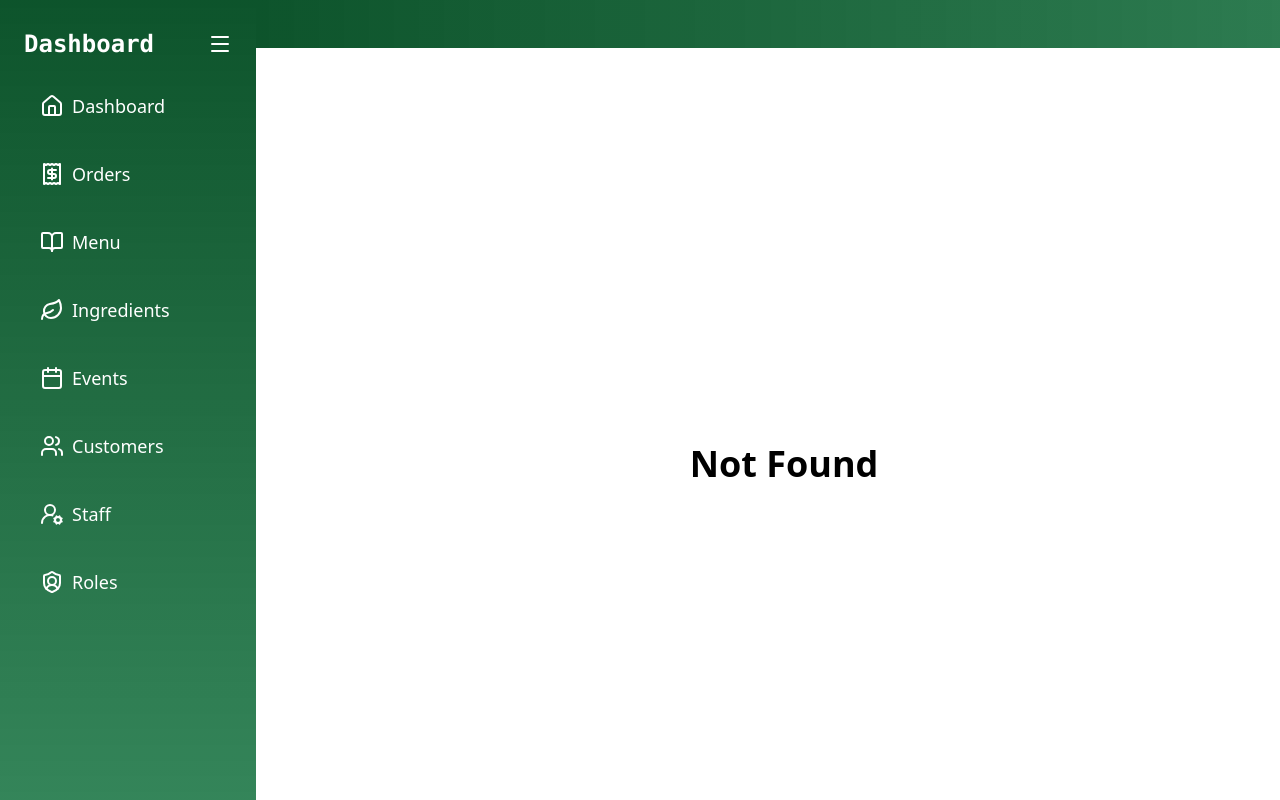
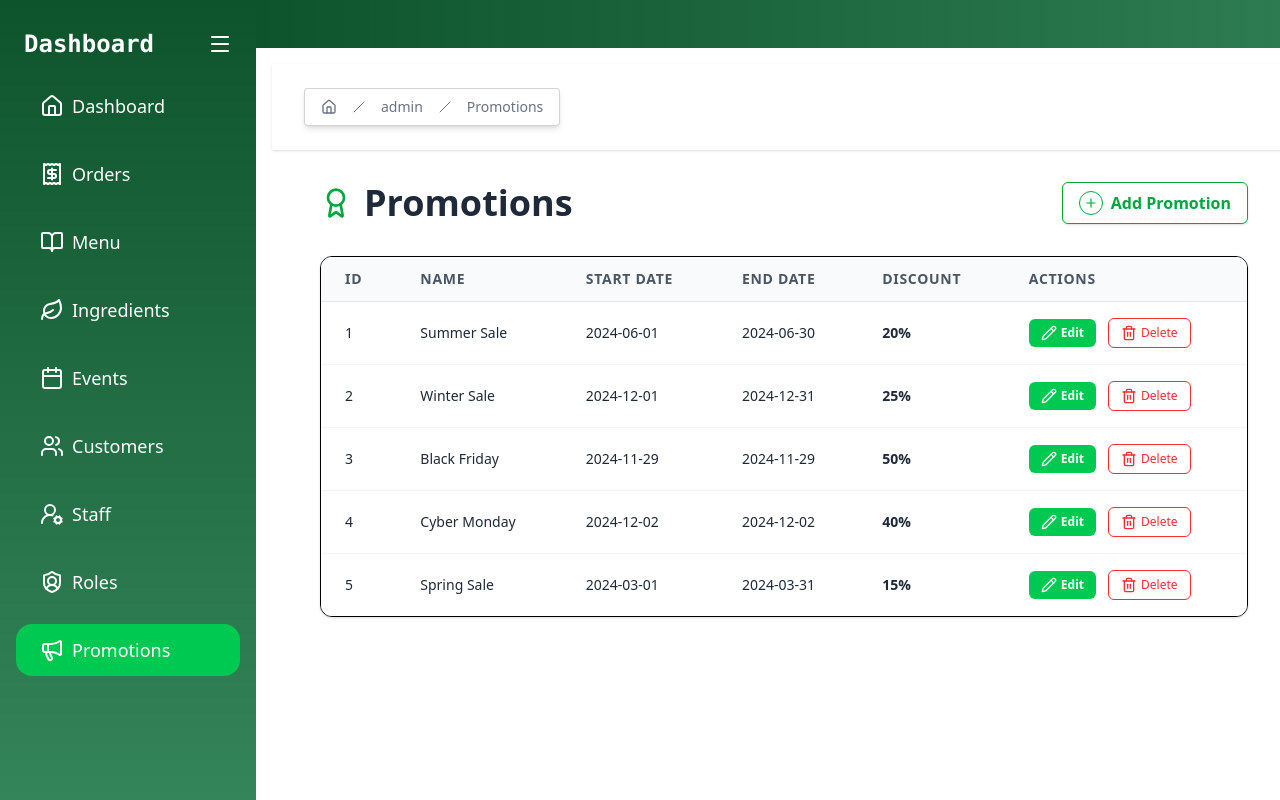
Before and after one commit to Ishan-Kanishka/servizio, a React (Vite) app in the folder client/: page /admin/promotions in a window 1280 px wide. Before the commit this address had no page. Built offline with nearby package versions, Linux system fonts and the light colour scheme.

Commit message:
Add Promotions

```diff
--- a/client/src/App.jsx
+++ b/client/src/App.jsx
@@ -14,6 +14,8 @@ import Customers from './Pages/Dashboard/Pages/Customers/Customers';
 import Staff from './Pages/Dashboard/Pages/Staff/Staff';
 import Roles from './Pages/Dashboard/Pages/Roles/Roles';
 import Login from './Pages/Login/Login';
+import Promotions
+  from './Pages/Dashboard/Pages/Promotions/Promotions/Promotions';
 
 const App = () => {
   return (
@@ -40,6 +42,7 @@ const App = () => {
           <Route path="customers" element={<Customers />} />
           <Route path="staff" element={<Staff />} />
           <Route path="roles" element={<Roles />} />
+          <Route path="promotions" element={<Promotions />} />
           <Route
             path="*"
             element={
--- a/client/src/Components/SideBar/SideBar.jsx
+++ b/client/src/Components/SideBar/SideBar.jsx
@@ -1,17 +1,14 @@
 import {
   Receipt,
   Home,
-  LayoutGrid,
   Menu,
-  MessageCircle,
-  Podcast,
-  Smartphone,
   BookOpen,
   Leaf,
   Calendar,
   Users,
   UserCog2Icon,
   ShieldUserIcon,
+  Megaphone,
 } from 'lucide-react';
 import {NavLink} from 'react-router-dom';
 
@@ -58,6 +55,11 @@ function SideBar({isSideBarOpen, setIsSideBarOpen}) {
       Icon: ShieldUserIcon,
       path: '/roles',
     },
+    {
+      name: 'Promotions',
+      Icon: Megaphone,
+      path: '/promotions',
+    },
   ];
   return (
     <div
--- /dev/null
+++ b/client/src/Pages/Dashboard/Pages/Promotions/Components/EditPromo.Jsx
@@ -0,0 +1,7 @@
+import React from 'react';
+
+const EditPromo = () => {
+  return <div>EditPromo</div>;
+};
+
+export default EditPromo;
--- /dev/null
+++ b/client/src/Pages/Dashboard/Pages/Promotions/Promotions/Promotions.jsx
@@ -0,0 +1,144 @@
+import {Award, Pencil, Plus, Trash2} from 'lucide-react';
+import BreadCrumb from '../../../../../Components/BradCrumb/BreadCrumb';
+
+const Promotions = () => {
+  const promotions = [
+    {
+      id: 1,
+      name: 'Summer Sale',
+      startDate: '2024-06-01',
+      endDate: '2024-06-30',
+      discount: '20%',
+    },
+    {
+      id: 2,
+      name: 'Winter Sale',
+      startDate: '2024-12-01',
+      endDate: '2024-12-31',
+      discount: '25%',
+    },
+    {
+      id: 3,
+      name: 'Black Friday',
+      startDate: '2024-11-29',
+      endDate: '2024-11-29',
+      discount: '50%',
+    },
+    {
+      id: 4,
+      name: 'Cyber Monday',
+      startDate: '2024-12-02',
+      endDate: '2024-12-02',
+      discount: '40%',
+    },
+    {
+      id: 5,
+      name: 'Spring Sale',
+      startDate: '2024-03-01',
+      endDate: '2024-03-31',
+      discount: '15%',
+    },
+  ];
+
+  return (
+    <div className="w-full min-h-screen bg-white">
+      {/* Breadcrumb */}
+      <div className="w-full px-8 py-6 flex items-center justify-between bg-white shadow">
+        <BreadCrumb
+          main_title="admin"
+          sub_title="Promotions"
+          main_to="/admin"
+          sub_to="/admin/promotions"
+        />
+      </div>
+
+      {/* Page Content */}
+      <div className="px-12 py-8">
+        {/* Header */}
+        <div className="flex items-center justify-center gap-3 mb-8">
+          <div className="flex items-center gap-3">
+            <Award className="text-green-600 w-8 h-8" />
+            <h1 className="text-4xl font-extrabold text-gray-800">
+              Promotions
+            </h1>
+          </div>
+          <div className="flex-1 flex justify-end">
+            <button className="inline-flex items-center gap-2 px-4 py-2 border border-green-600 text-green-600 hover:bg-green-600 font-bold rounded-md shadow transition-all duration-300 hover:text-white group">
+              <Plus className="w-6 h-6 border-1 border-green-600 rounded-full p-1 group-hover:border-white group-hover:text-white" />
+              Add Promotion
+            </button>
+          </div>
+        </div>
+
+        {/* Table */}
+        <div className="w-full bg-white rounded-xl shadow border overflow-x-auto">
+          {promotions.length > 0
+            ? <table className="min-w-full divide-y divide-gray-200 text-sm">
+                <thead className="bg-gray-50">
+                  <tr>
+                    <th className="px-6 py-3 text-left font-semibold text-gray-600 uppercase tracking-wider">
+                      ID
+                    </th>
+                    <th className="px-6 py-3 text-left font-semibold text-gray-600 uppercase tracking-wider">
+                      Name
+                    </th>
+                    <th className="px-6 py-3 text-left font-semibold text-gray-600 uppercase tracking-wider">
+                      Start Date
+                    </th>
+                    <th className="px-6 py-3 text-left font-semibold text-gray-600 uppercase tracking-wider">
+                      End Date
+                    </th>
+                    <th className="px-6 py-3 text-left font-semibold text-gray-600 uppercase tracking-wider">
+                      Discount
+                    </th>
+                    <th className="px-6 py-3 text-left font-semibold text-gray-600 uppercase tracking-wider">
+                      Actions
+                    </th>
+                  </tr>
+                </thead>
+                <tbody className="bg-white divide-y divide-gray-100">
+                  {promotions.map (promotion => (
+                    <tr
+                      key={promotion.id}
+                      className="hover:bg-gray-50 transition"
+                    >
+                      <td className="px-6 py-4 text-gray-800">
+                        {promotion.id}
+                      </td>
+                      <td className="px-6 py-4 text-gray-800 capitalize">
+                        {promotion.name}
+                      </td>
+                      <td className="px-6 py-4 text-gray-800">
+                        {promotion.startDate}
+                      </td>
+                      <td className="px-6 py-4 text-gray-800">
+                        {promotion.endDate}
+                      </td>
+                      <td className="px-6 py-4 text-gray-800 font-semibold">
+                        {promotion.discount}
+                      </td>
+                      <td className="px-6 py-4 text-gray-800">
+                        <div className="flex items-center gap-3">
+                          <button className="inline-flex items-center gap-1 px-3 py-1.5 bg-green-500 hover:bg-green-600 text-white font-bold rounded-md text-xs transition">
+                            <Pencil className="w-4 h-4" />
+                            Edit
+                          </button>
+
+                          <button className="inline-flex items-center gap-1 px-3 py-1.5 border border-red-500 text-red-500 hover:bg-red-50 rounded-md text-xs font-medium transition">
+                            <Trash2 className="w-4 h-4" />
+                            Delete
+                          </button>
+                        </div>
+                      </td>
+                    </tr>
+                  ))}
+                </tbody>
+              </table>
+            : <p className="p-6 text-gray-600">No promotions available.</p>}
+        </div>
+      </div>
+    </div>
+  );
+};
+
+export default Promotions;
```
